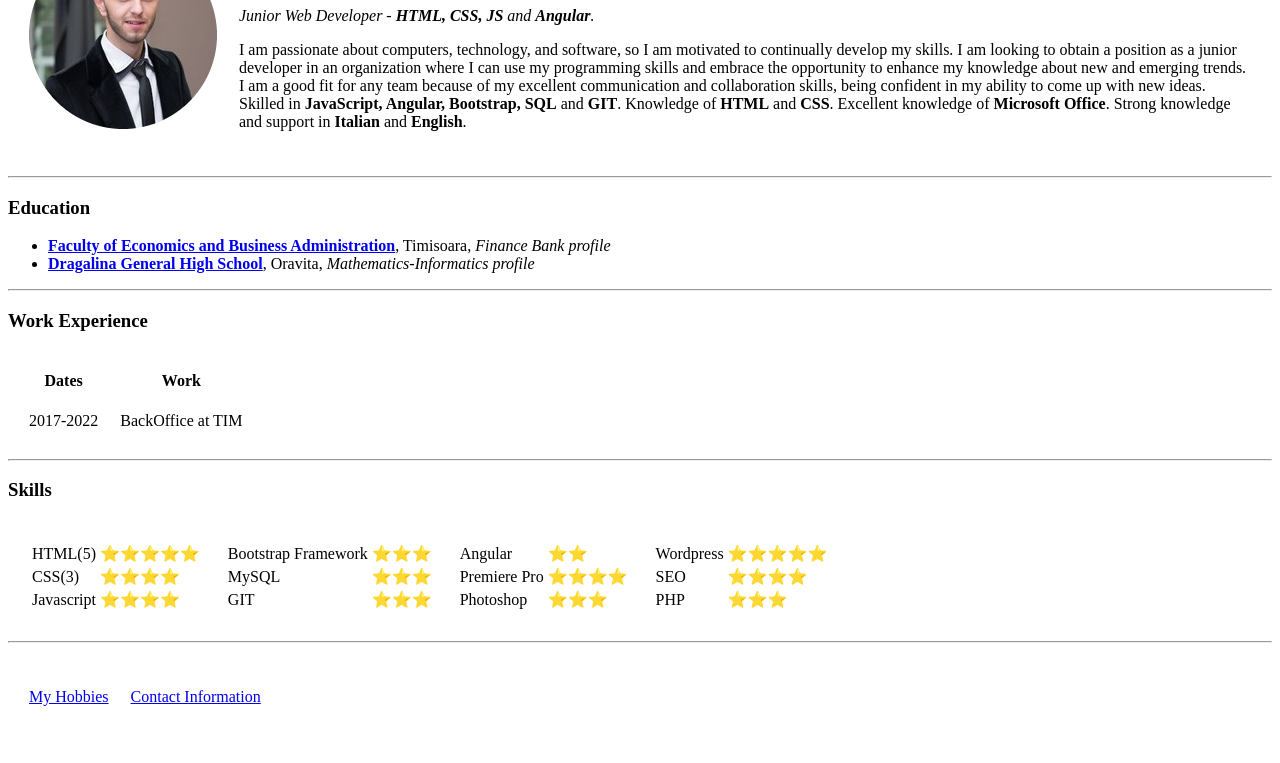
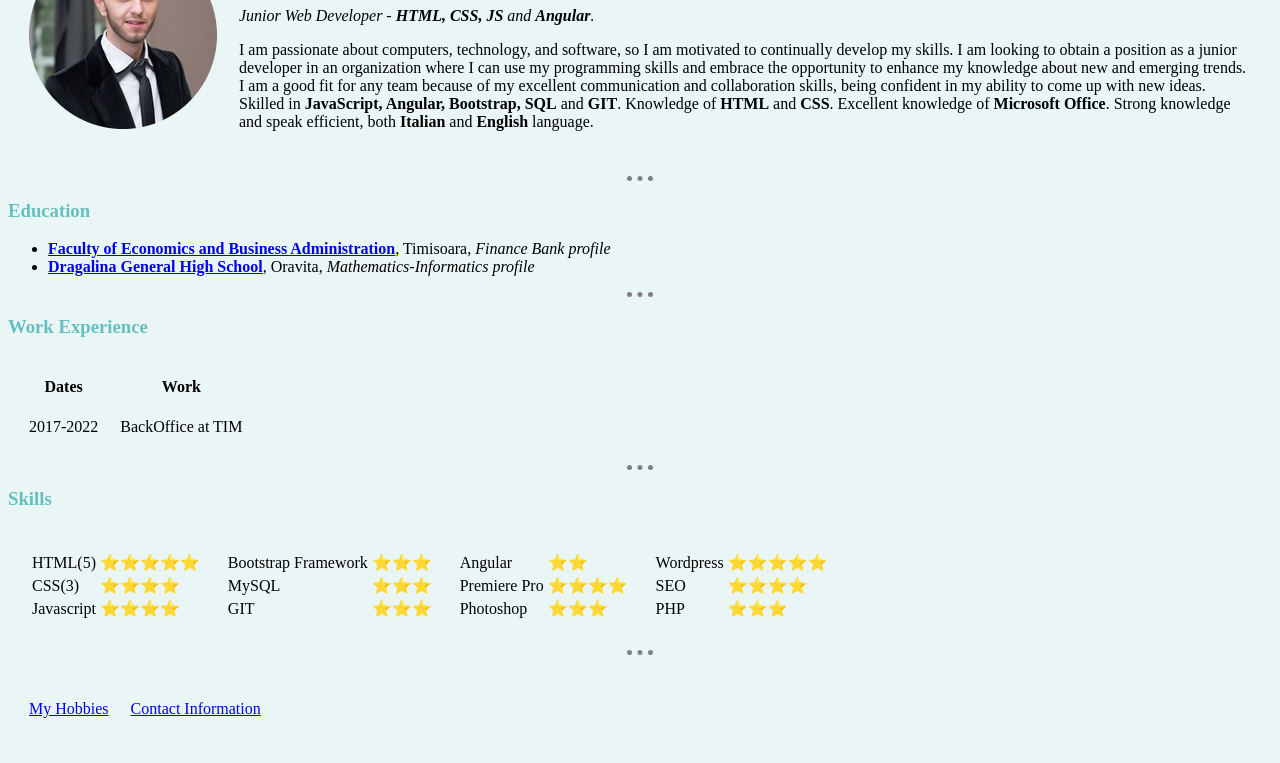
Before and after one commit to triffalin/cv, a plain HTML site: page index.html in a window 1280 px wide. Shown: the part 102-865 px from the top of the page. Drawn offline with Linux system fonts and the light colour scheme.

Commit message:
Add files via upload

```diff
--- /dev/null
+++ b/css/styles.css
@@ -0,0 +1,15 @@
+body {
+  background-color: #EAF6F6;
+}
+
+hr {
+  border-style: none;
+  border-top-style: dotted;
+  border-color: grey;
+  border-width: 5px;
+  width: 2%;
+}
+
+h1, h3 {
+  color: #66BFBF;
+}
--- a/index.html
+++ b/index.html
@@ -6,6 +6,8 @@
   <meta http-equiv="X-UA-Compatible" content="IE=edge">
   <meta name="viewport" content="width=device-width, initial-scale=1.0">
   <title>Alin's Personal Site</title>
+  <link rel="stylesheet" href="css/styles.css">
+
 </head>
 
 <body>
@@ -18,7 +20,7 @@
         <h1>Triff Alin-Georgian</h1>
         <p><em>Junior Web Developer - <strong>HTML, CSS, JS</strong> and <strong>Angular</strong>.</em></p>
         <p>I am passionate about computers, technology, and software, so I am motivated to continually develop my skills. I am looking to obtain a position as a junior developer in an organization where I can use my programming skills and embrace the opportunity to enhance my knowledge about new and emerging trends. I am a good fit for any team because of my excellent communication and collaboration skills, being confident in my ability to come up with new ideas.
-        Skilled in <strong>JavaScript, Angular, Bootstrap, SQL</strong> and <strong>GIT</strong>. Knowledge of <strong>HTML</strong> and <strong>CSS</strong>. Excellent knowledge of <strong>Microsoft Office</strong>. Strong knowledge and support in <strong>Italian</strong> and <strong>English</strong>.</p>
+        Skilled in <strong>JavaScript, Angular, Bootstrap, SQL</strong> and <strong>GIT</strong>. Knowledge of <strong>HTML</strong> and <strong>CSS</strong>. Excellent knowledge of <strong>Microsoft Office</strong>. Strong knowledge and speak efficient, both <strong>Italian</strong> and <strong>English</strong> language.</p>
       </td>
     </tr>
   </table>
```
Also changed, not shown: contact.html (+1 -0 lines), hobbies.html (+1 -0 lines).
